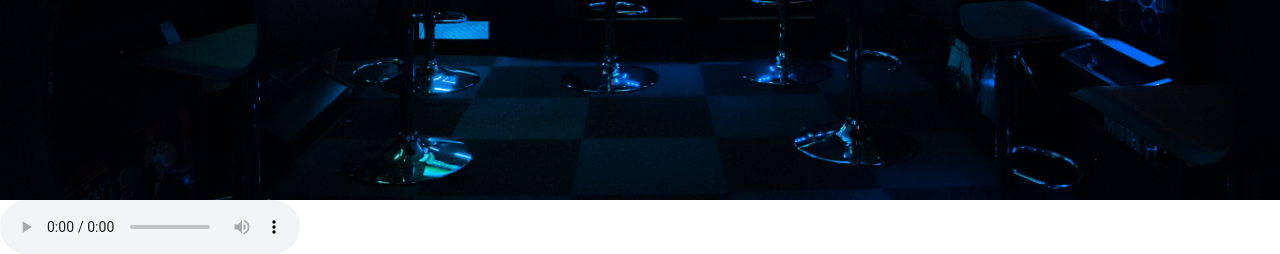
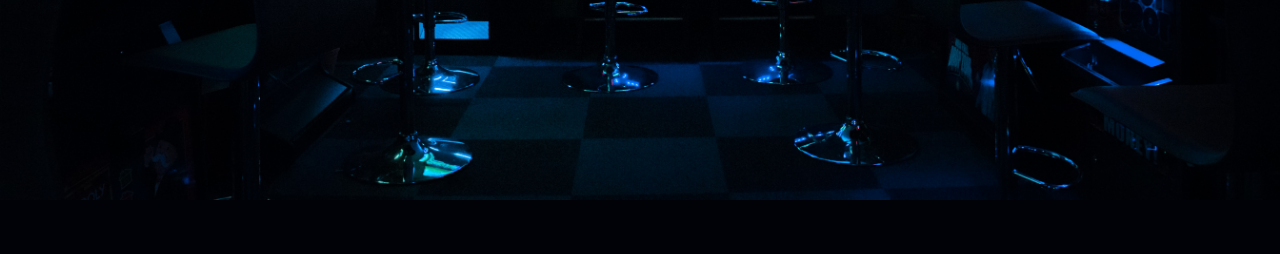
Before and after one commit to FormularSumo/ECM-1417-Web-Dev, a PHP site: page /pairs.php in a window 1280 px wide. Shown: the part 662-916 px from the top of the page. After the commit the page ends 862 px from the top, so only its background shows below. Run offline with PHP 8.4, Linux system fonts and the light colour scheme.

Commit message:
Fix audio player showing on pairs.php

```diff
--- a/pairs.php
+++ b/pairs.php
@@ -385,7 +385,7 @@
       </div>
     </div>
 
-    <audio id="Level complete" controls>
+    <audio id="Level complete" controls style="display:none">
       <source src="sound effects/Level complete.mp3" type="audio/mp3">
     </audio>
   </body>
```
